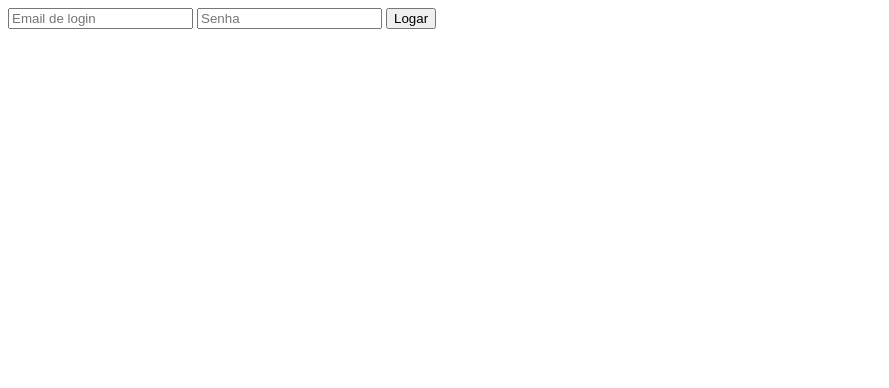
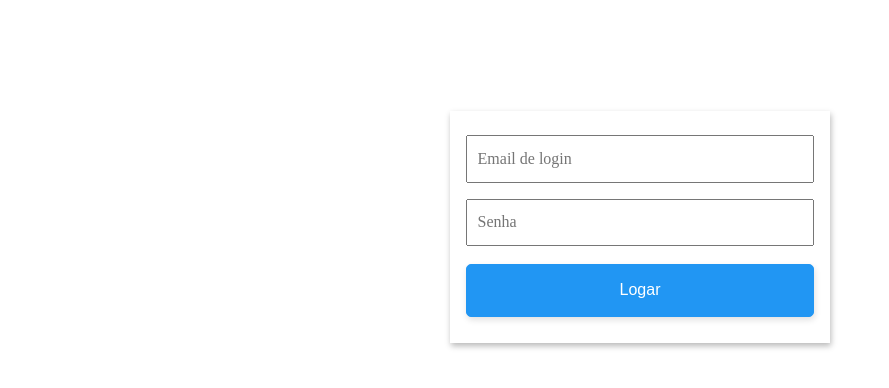
Before and after one commit to tsalesproductions/Template-Blog, a plain HTML site: page index.html in a window 1280 px wide. Shown: the whole page, without its empty margins (0-889 px from the left). Drawn offline with Linux system fonts and the light colour scheme.

Commit message:
Segunda atualização do login

```diff
--- a/assets/css/componentes/buttons/buttons.css
+++ b/assets/css/componentes/buttons/buttons.css
@@ -10,3 +10,7 @@
     margin: 10px 0;
     padding: 0.78rem 1rem;
 }
+.bt-blue{
+    background-color: #2196f3;
+    border-color: #2196f3;
+}
--- /dev/null
+++ b/assets/css/componentes/formularios/form-login.css
@@ -0,0 +1,19 @@
+.form-login{
+    box-shadow: 1px 3px 6px 0 rgba(0, 0, 0, 0.28);
+    display: flex;
+    flex-direction: column;
+    margin: 4rem auto;
+    padding: 1rem;
+    width: 99%;
+}
+input[type="text"], input[type="email"], input[type="password"]{
+    margin: 8px auto;
+    padding: 0.56rem 0.6rem;
+    width: 100%;
+}
+@media(min-width: 48rem){
+    .form-login{
+        margin: 6rem auto;
+        width: 380px;
+    }
+}
--- a/assets/css/login.css
+++ b/assets/css/login.css
@@ -6,3 +6,5 @@
 @import url(componentes/grids/containers.css);
 @import url(componentes/grids/row.css);
 @import url(componentes/grids/grids.css);
+/*Formulario*/
+@import url(componentes/formularios/form-login.css);
--- a/index.html
+++ b/index.html
@@ -5,7 +5,7 @@
         <meta name="viewport" content="width = device-width, initial-scale = 1.0">
         <meta http-equiv="X-UA-Compatible" content = "ie=edge">
         <title> Login  </title>
-        <link rel="stylesheet" href="assets/css/main.css">
+        <link rel="stylesheet" href="assets/css/login.css">
         <script type="text/javascript">
 
             var req = new XMLHttpRequest();
```
